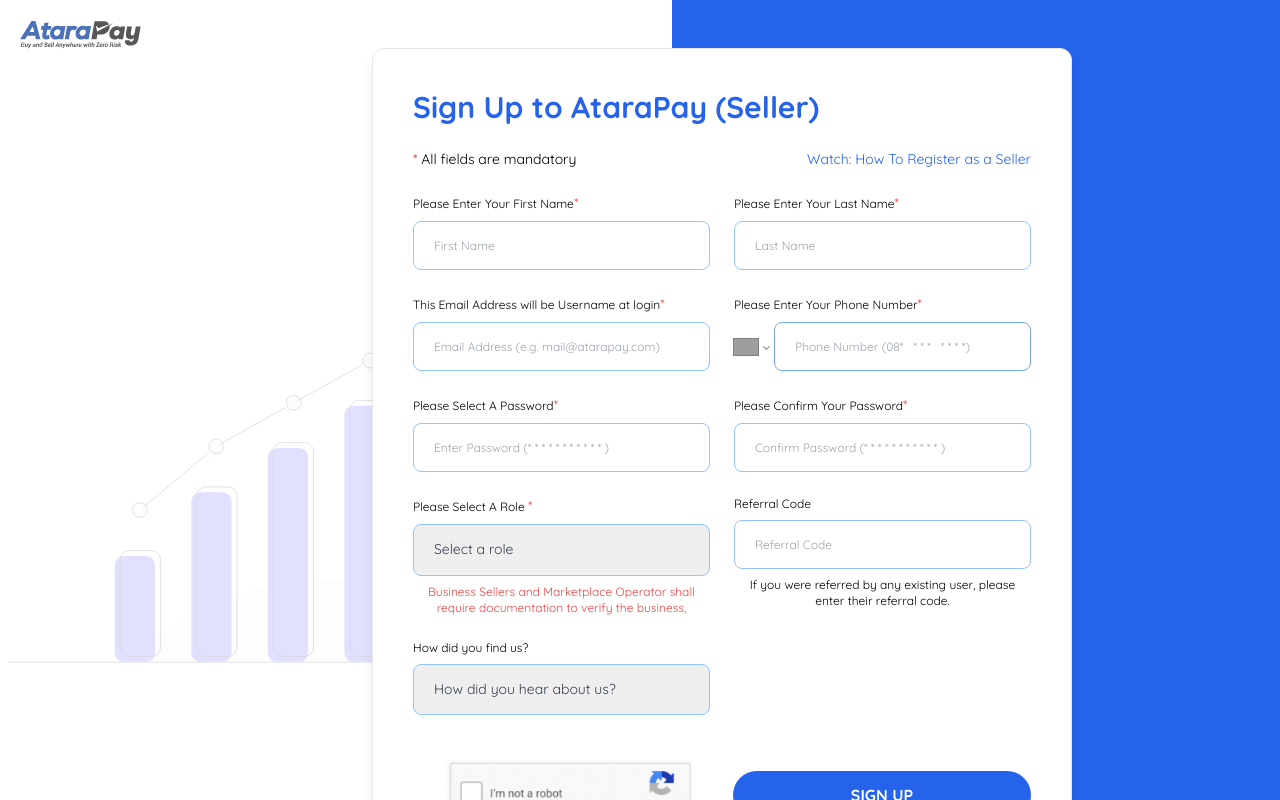
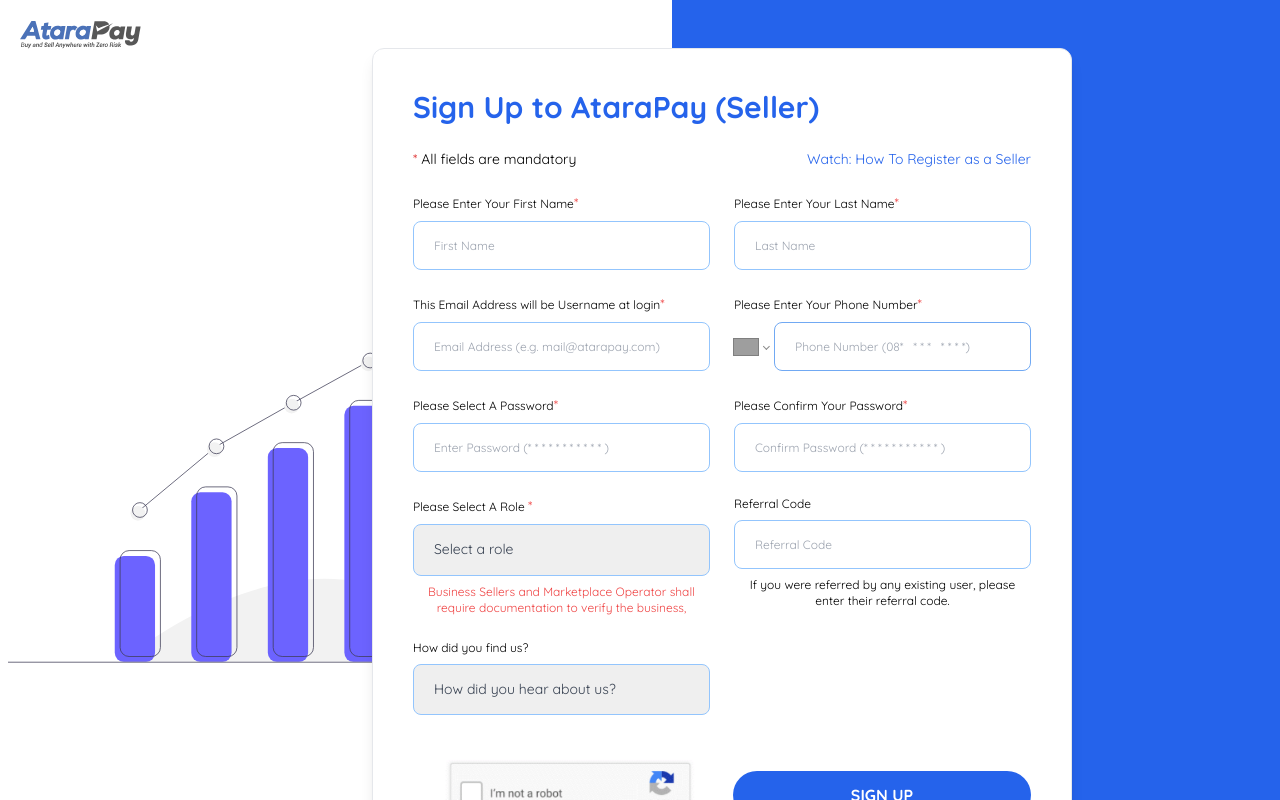
Before and after one commit to EstherMadu/atara-pay, a React (Vite) app: page /signup/seller in a window 1280 px wide. Shown: the top 800 px of the page. Built offline with nearby package versions, Linux system fonts and the light colour scheme; grey boxes are pictures that could not be loaded.

Commit message:
remove opacity

```diff
--- a/src/pages/SignUpBuyer.jsx
+++ b/src/pages/SignUpBuyer.jsx
@@ -34,11 +34,7 @@
     <AuthLayout>
       <div className="grid lg:grid-cols-12 gap-8 lg:gap-16 min-h-screen overflow-y-auto">
         <div className="   lg:flex col-span-6 justify-end items-center  pt-12">
-          <img
-            src={heroImg}
-            alt="hero"
-            className="w-full md:max-w-[600px] opacity-20"
-          />
+          <img src={heroImg} alt="hero" className="w-full md:max-w-[600px] " />
         </div>
         <div className=" col-span-8 lg:col-span-6 flex flex-col lg:bg-blue-600 h-full pt-12 z-10 form-content">
           <div className="bg-white border rounded-xl shadow-lg p-10 w-full md:w-[700px] mx-auto lg:-ml-[300px] my-auto">
--- a/src/pages/SignUpSeller.jsx
+++ b/src/pages/SignUpSeller.jsx
@@ -36,11 +36,7 @@
     <AuthLayout>
       <div className="grid lg:grid-cols-12 gap-8 lg:gap-16 min-h-screen overflow-y-auto">
         <div className="lg:flex col-span-6 justify-end items-center  pt-12">
-          <img
-            src={heroImg}
-            alt="hero"
-            className="w-full md:max-w-[600px] opacity-20"
-          />
+          <img src={heroImg} alt="hero" className="w-full md:max-w-[600px]" />
         </div>
         <div className="col-span-8 lg:col-span-6  flex flex-col lg:bg-blue-600 h-full pt-12 z-10  form-content">
           <div className="bg-white border rounded-xl shadow-lg p-10 w-full md:w-[700px] mx-auto lg:-ml-[300px] my-auto overflow-y-auto ">
```
